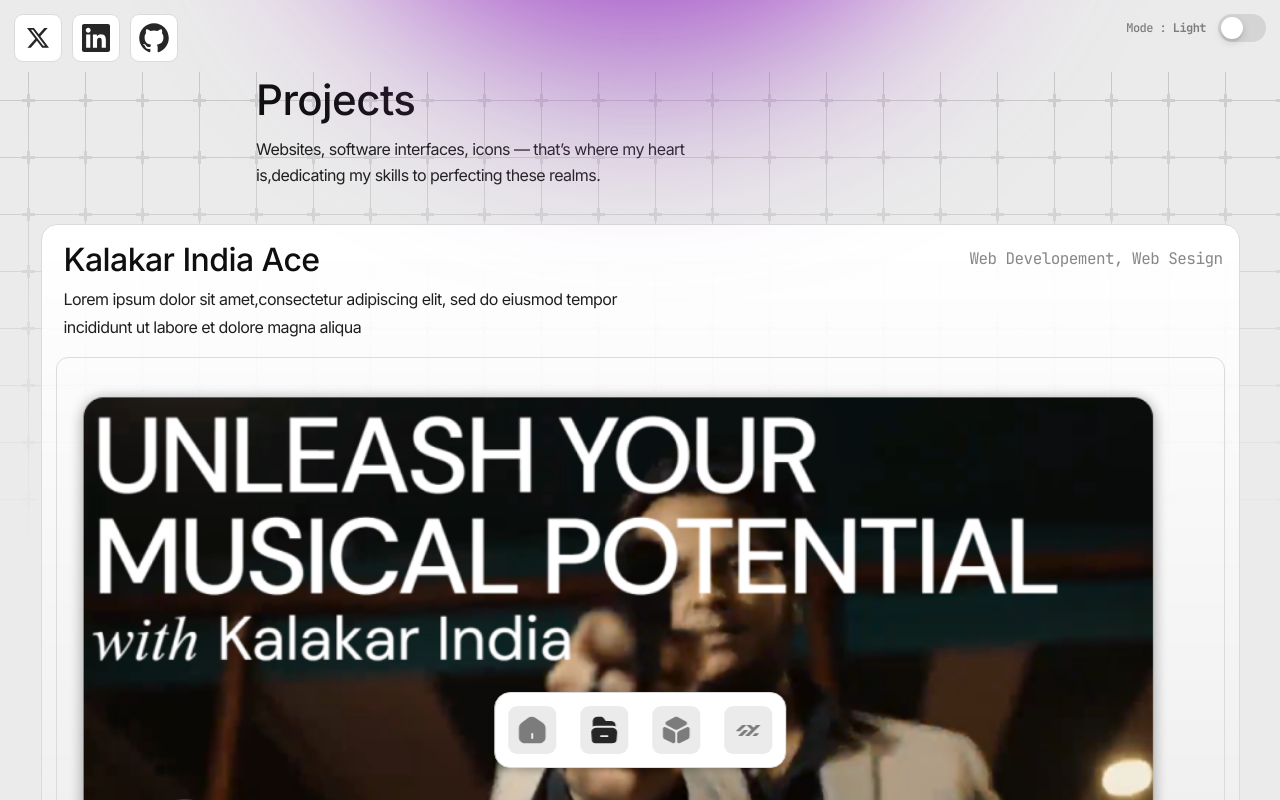
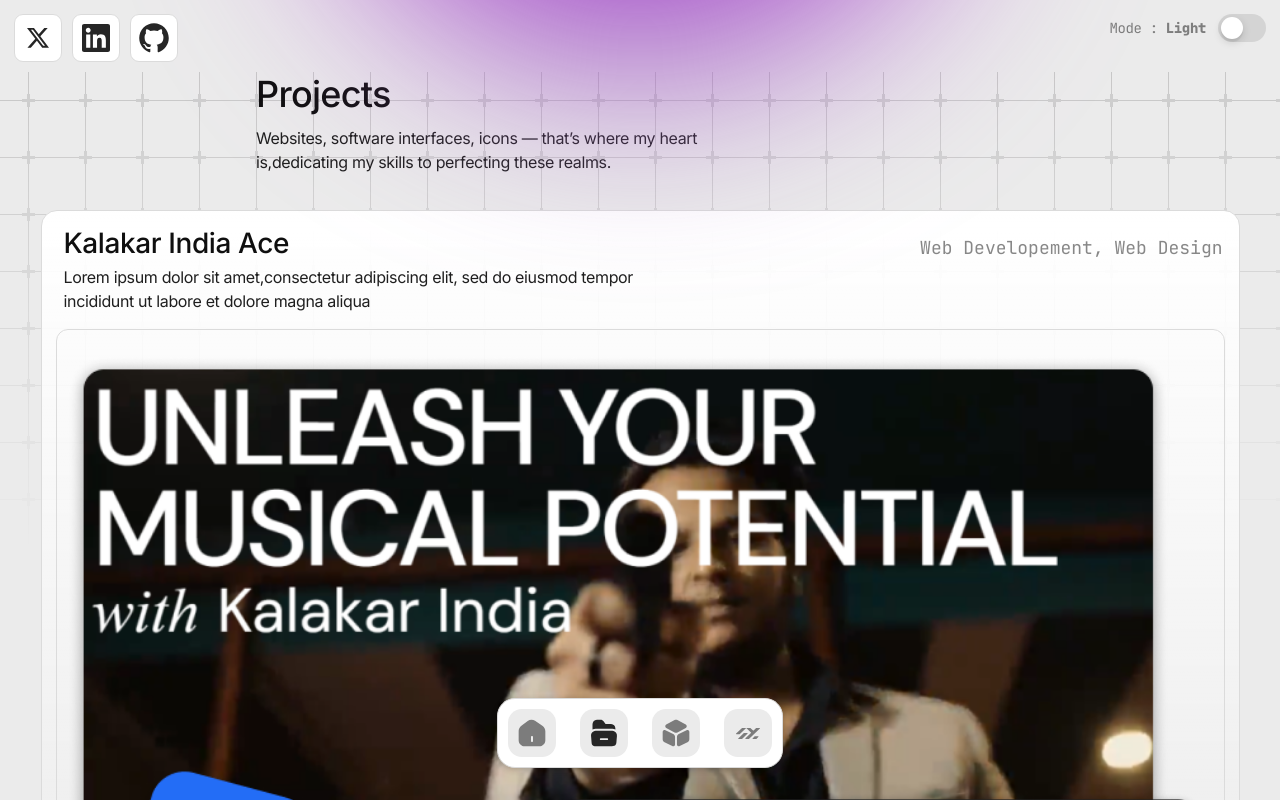
Before and after one commit to Shubham-yelekar/portfolio2024, a React (Vite) app: page /projects in a window 1280 px wide. Shown: the top 800 px of the page. Built offline with nearby package versions, Linux system fonts and the light colour scheme.

Commit message:
converted to rem

```diff
--- a/src/App.css
+++ b/src/App.css
@@ -56,11 +56,10 @@
 
 
 * {
-  padding: 0;
-  margin: 0;
-  box-sizing: border-box;
+
   -webkit-font-smoothing: antialiased;
   -moz-osx-font-smoothing: grayscale;
+  font-size: 62.5%;
   /* outline: 1px solid red; */
 }
 
@@ -88,22 +87,51 @@
 }
 
 h1 {
-  font-size: 56px;
+  font-size: 5.6rem;
   font-weight: 500;
-  line-height:64px;
+  line-height:6.4rem;
   color: var(--text-color);
-  letter-spacing: -0.06rem;
+  letter-spacing: -0.07rem;
 }
 
 h2 {
-  font-size: 42px;
-  line-height:normal;
+  font-size: 4.8rem;
+  line-height:5.6rem;
   color: var(--text-color);
+  letter-spacing: -0.07rem;
+}
+
+h3 {
+  font-size: 3.6rem;
+  line-height:4.4rem;
+  color: var(--text-color);
+  letter-spacing: -0.07rem;
+}
+
+h4 {
+  font-size: 2.8rem;
+  line-height:3.6rem;
+  color: var(--text-color);
+  letter-spacing: -0.04rem;
+}
+
+h5 {
+  font-size: 2.4rem;
+  line-height:3.2rem;
+  color: var(--text-color);
+  letter-spacing: -0.04rem;
+}
+
+h6 {
+  font-size: 1.8rem;
+  line-height:2.6rem;
+  color: var(--text-color);
+  letter-spacing: -0.00rem;
 }
 
 p {
-  font-size: 16px;
-  line-height: normal;
+  font-size: 1.6rem;
+  line-height: 2.4rem;
   font-weight: 400;
   color: var(--text-color);
 }
@@ -111,10 +139,10 @@
 .nav {
   position: fixed;
   left: 50%;
-  bottom: 32px;
+  bottom: 3.2rem;
   transform: translateX(-50%);
-  padding: 0.8rem .8rem ;
-  border-radius: 1rem;
+  padding: 1rem 1rem ;
+  border-radius: 1.8rem;
   border: 1px solid var(--border-gray);
   background: var(--nav-color);
   backdrop-filter: blur(5px);
@@ -124,20 +152,20 @@
 
 .nav ul {
   display: flex;
-  gap: 24px;
+  gap: 2.4rem;
 }
 
 
 
 .nav-link a {
-  width: 48px;
-  height: 48px;
+  width: 4.8rem;
+  height: 4.8rem;
   display: flex;
   align-items:center ;
   justify-content: center;
   color: var(--light-gray);
   transition: all 300ms ease-in-out;
-  border-radius: 9px;
+  border-radius: 1.4rem;
   background: var(--nav-icon-box);
 }
 
@@ -146,8 +174,8 @@
   font-family: var(--font-mono);
   color: var(--nav-icon-higlight);
   font-weight: 200;
-  font-size: 14px;
-  top: -24px;
+  font-size: 1.4rem;
+  top: -2.4rem;
   opacity: 0;
   visibility: hidden;
   filter: invert(75%);
@@ -236,7 +264,7 @@
   background-repeat: repeat;
   width: 100vw;
   height: auto;
-  aspect-ratio: 8/3;
+  aspect-ratio: 6/1;
   position: absolute;
   top: 0%;
 
@@ -246,9 +274,9 @@
 }
 
 .hero-wrapper{
-  width:700px ;
+  width:70rem ;
   margin: 0 auto;
-  padding-left: 56px ;
+  padding-left: 5.6rem ;
   /* position: absolute;
   z-index: 10;
   left: 50%;
@@ -259,10 +287,13 @@
   text-wrap: nowrap;
 }
 
+.fancy-image-box {
+  width: 6.4rem;
+  height: 6.4rem;
+}
+
 
 .profile-img {
-  width: 64px;
-  height: 64px;
   background-image: url(/public/assets/various/image.png);
   background-position: center;
   background-size: contain;
@@ -271,8 +302,6 @@
 }
 
 .terminal {
-  width: 64px;
-  height: 64px;
   background-image: url(/public/assets/various/terminal.png);
   background-position: center;
   background-repeat: no-repeat;
@@ -280,8 +309,7 @@
 }
 
 .figma {
-  width: 64px;
-  height: 64px;
+
   background-image: url(/public/assets/various/figma.png);
   background-position: center;
   background-repeat: no-repeat;
@@ -289,8 +317,6 @@
 }
 
 .mumbai {
-  width: 64px;
-  height: 64px;
   background-image: url(/public/assets/various/mumbai.png);
   background-position: center;
   background-repeat: no-repeat;
@@ -317,28 +343,32 @@
 
 .highlight-text-mono {
   font-family: "JetBrains Mono", monospace;
-  margin: 18px 2px 10px;
+  margin: 1.8rem 0.2rem 1rem;
   color: var(--text-color);
 }
 
 .hero-wrapper p{
-  margin: 10px 0px;
+  margin: 1rem 0px;
   font-weight: 400;
-  font-weight: 14px;
-  line-height: 1.6rem ;
+  font-size: 1.6rem;
+  line-height: 2.4rem ;
   letter-spacing: -0.02rem;
   color: var(--text-color-2);
 
     width: 60ch;
     text-wrap: wrap;
+}
 
+.hero-wrapper span{
+  font-size: 1.6rem;
+  line-height: 2.4rem ;
 }
 
 .dotted-line {
   width: 100%;
   height: 1px;
   border-top: 2px dashed var(--border-gray);
-  margin: 16px 0px;
+  margin: 1.6rem 0rem;
 }
 
 .social-links {
@@ -377,16 +407,12 @@
 .title-wrapper {
   position: relative;
   max-width: 768px;
-  margin: 72px auto 36px;
-}
-.title-wrapper h2 {
-
-  line-height:56px ;
+  margin: 7.2rem auto 3.6rem;
 }
 
+
 .title-wrapper p {
-  margin-top: 8px;
-  line-height: 26px;
+  margin-top: 1rem;
   width: 48ch;
   color: var(--text-color-2);
 }
@@ -532,44 +558,26 @@
   transition: all 400ms ease-in-out;
 }
 
-/* .project-card-image img {
-  object-position: center center;
-  object-fit: cover;
-  image-rendering: auto;
-  } */
-
-  .project-info img {
+.project-info img {
     width: 100%;
     height: 100%;
-  }
-
-  /* .project-card img {
-    object-fit: cover;
-    border-radius: 16px;
-    transition: all 300ms cubic-bezier(0.25, 1, 0.5, 1);
-
-    } */
+}
 
 
-    /* background: linear-gradient(0deg, #000 0%, rgba(0, 0, 0, 0.40) 71.5%, rgba(0, 0, 0, 0.00) 100%); */
-
-    .project-info {
+.project-info {
       display: flex;
       align-items: flex-start;
       flex-direction: column;
       gap: 4px;
-    }
-    .project-info h3 {
+}
+    .project-info h4 {
       color: var(--text-color);
-      line-height: 42px;
-      font-size: 32px;
+
       margin-left: 8px;
       transition: all 300ms ease-in-out;
     }
 
     .project-info p {
-      font-size: 16px;
-      line-height: 28px;
       color: var(--text-color-2);
       width: 50%;
       margin-left: 8px;
@@ -601,14 +609,15 @@
 .project-detail-points h6 {
   font-family: var(--font-mono);
   color: var(--text-color-05);
-  font-size: 14px;
-  margin-bottom: 10px;
+  font-size: 1.4rem;
+  /* margin-bottom: 1rem; */
 }
 
 .project-detail-points li {
   margin: 4px 0px;
   font-weight: 400;
-  font-size: 14px;
+  font-size: 1.4rem;
+  line-height: 2.1rem;
 }
 
 .project-detail-grid {
@@ -627,10 +636,11 @@
   background-color: var(--nav-color);
   border: 1px solid var(--border-gray);
   padding: 8px 24px;
-  border-radius: 24px;
+  border-radius: 2.4rem;
   color: var(--text-color);
   cursor:pointer;
   transition: all 300ms ease-in-out;
+  font-size: 1.4rem;
 }
 
 .link-button:hover {
@@ -690,26 +700,33 @@
 
 .toggle-wrapper {
   position: fixed;
-  top: 14px;
-  right: 14px;
+  top: 1.4rem;
+  right: 1.4rem;
   display: flex;
   align-items: center;
   justify-content: center;
-  gap: 12px;
+  gap: 1.2rem;
 }
 
-.toggle-wrapper h6 {
+.toggle-wrapper label {
   color: var(--text-color-05);
   font-family: var(--font-mono);
-  font-size: 12px;
+  font-size: 1.4rem;
   text-transform: capitalize;
+  font-weight: 400;
+}
+
+.toggle-wrapper label span {
+  font-size: 1.4rem;
+ font-weight: 800;
 }
 
 /* The switch - the box around the slider */
 .toggle-container {
-  width: 48px;
-  height: 28px;
+  width: 4.8rem;
+  height: 2.8rem;
   position: relative;
+
 }
 
 /* Hide default HTML checkbox */
@@ -725,7 +742,7 @@
   height: 100%;
   display: block;
   background-color: #d4d4d4;
-  border-radius: 16px;
+  border-radius: 1.6rem;
   cursor: pointer;
   transition: all 0.2s ease-out;
 }
@@ -757,30 +774,36 @@
 .back-btn {
   position: absolute;
   left: -12%;
-  top: 5%;
+  top: 8%;
   display: flex;
   align-items: center;
-  padding: 8px 8px;
+  justify-content: space-around;
+  padding: 0.8rem 1rem;
   gap: 4px;
   border-radius: 16px;
-  width: 86px;
-  background-color: var(--bg-color);
+  font-size: 1.4rem;
+  /* background-color: var(--nav-color); */
+  border: 1px solid var(--border-gray);
+  border-radius: 2.4rem;
+  max-width: 5.6rem;
 }
+
+
 
 
 @media screen and (max-width:1200px){
   .hero-wrapper {
-    width: 700px;
+    width: 70rem;
   }
 
 
   .hero-wrapper h1 {
-    font-size: 56px;
+    font-size: 5.5rem;
   }
 
   .project-card {
     width: 100%;
-    height: 600px;
+    height: 60rem;
   }
 
 
@@ -795,9 +818,11 @@
 @media screen and (max-width:992px){
 
 
+
+
   .hero-wrapper h1 {
-    font-size: 56px;
-    line-height: 64px;
+    font-size: 48px;
+    line-height: 56px;
   }
 
   .title-wrapper h2 {
@@ -818,38 +843,25 @@
     grid-template-columns: repeat(2,1fr);
   }
 
-  .profile-img {
-    height: 56px;
-    width: 56px;
+  .fancy-image-box {
+    width: 5.6rem;
+    height: 5.6rem;
   }
 
-  .terminal {
-    height: 56px;
-    width: 56px;
-  }
-
-  .figma {
-    height: 56px;
-    width: 56px;
-  }
-
-  .mumbai {
-    height: 56px;
-    width: 56px;
-  }
 
   .title-wrapper p {
     width: 50ch;
-    line-height: 24px;
+    line-height: 2.4rem;
   }
 
   .project-info p {
     width: 40ch;
-    line-height: 24px;
+    line-height: 2.4rem;
   }
 
   .tech-used {
-    font-size: 14px;
+    font-size: 1.4rem;
+    line-height: 1.8rem;
   }
   .back-btn {
     position: unset;
@@ -860,6 +872,12 @@
 
 
 @media screen and (max-width:768px){
+
+  p {
+    font-size: 1.4rem;
+    line-height: 2.2rem;
+  }
+
   .hero-wrapper {
     width: 90%;
     padding-left:0px;
@@ -870,13 +888,12 @@
     line-height: 56px;
   }
   .hero-wrapper p {
-    font-size: 14px;
     width: 80%;
   }
 
   .project-card {
     width: 100%;
-    height: 520px;
+    height: 72svh;
   }
 
   .social-links {
@@ -888,25 +905,12 @@
 
   }
 
-  .profile-img {
-    height: 48px;
-    width: 48px;
+
+  .fancy-image-box {
+    width: 4.8rem;
+    height: 4.8rem;
   }
 
-  .terminal {
-    height: 48px;
-    width: 48px;
-  }
-
-  .figma {
-    height: 48px;
-    width: 48px;
-  }
-
-  .mumbai {
-    height: 48px;
-    width: 48px;
-  }
   .link-box {
     width: 36px;
     height: 36px;
@@ -969,6 +973,16 @@
 }
 
 @media screen and (max-width:576px){
+  h3 {
+    font-size: 3.2rem;
+    line-height: 4.2rem;
+  }
+
+  h4 {
+    font-size: 2.4rem;
+    line-height: 3.2rem;
+  }
+
   .nav {
     bottom: 10px;
   }
@@ -982,38 +996,15 @@
     line-height: 48px;
   }
 
-  /* .profile-img {
-    height: 40px;
-    width: 40px;
+  .title-wrapper {
+    margin: 7.2rem auto 3.2rem;
   }
 
-  .terminal {
-    height: 40px;
-    width: 40px;
+  .title-wrapper p {
+    margin-top: 0.8rem;
   }
 
-  .figma {
-    height: 40px;
-    width: 40px;
-  }
-
-  .mumbai {
-    height: 40px;
-    width: 40px;
-  } */
-
-  .title-wrapper {
-    margin: 64px auto 24px;
-  }
-
-  .title-wrapper h2 {
-    font-size: 32px;
-    line-height:36px ;
-  }
-
-  .project-info h3{
-    font-size: 21px;
-    line-height: 26px;
+  .project-info h4{
     margin: 0;
   }
 
@@ -1054,7 +1045,7 @@
     margin-left: 0;
     margin-bottom: 8px;
     font-size: 14px;
-    line-height: 21px;
+    line-height: 22px;
   }
 
 }
@@ -1063,4 +1054,15 @@
   .figma{
     display: none;
   }
+
+  .project-info p {
+    font-size: 1.3rem;
+    line-height: 2.1rem;
+  }
+
+  .project-info p {
+    font-size: 1.3rem;
+    line-height: 2.1rem;
+  }
+
 }
--- a/src/App.jsx
+++ b/src/App.jsx
@@ -2,13 +2,13 @@
 import '../src/App.css'
 import { createBrowserRouter, createRoutesFromElements, RouterProvider,Route } from 'react-router-dom'
 import MainLayout from './layout/MainLayout'
+import { ThemeProvider } from './Theme-context'
 import Home from './pages/Home'
 import Projects from './pages/Projects'
 import Archives from './pages/Archives'
 import About from './pages/About'
 import PageNotFound from './pages/PageNotFound'
 import ProjectDetails from './pages/ProjectDetails'
-import { ThemeProvider } from './Theme-context'
 
 function App() {
   const router = createBrowserRouter(
--- a/src/components/ToggleSwitch.jsx
+++ b/src/components/ToggleSwitch.jsx
@@ -8,7 +8,7 @@
   const {theme, toggleTheme} = useTheme()
   return (
     <motion.div variants={textVariants} initial="initial" animate="animate" className='toggle-wrapper' >
-      <h6>Mode : <strong>{theme}</strong></h6>
+      <label>Mode : <span>{theme}</span></label>
       <div variants={textVariants} initial="initial" animate="animate" className='toggle-container'>
         <input
         type="checkbox"
--- a/src/icons/ArrowLeft.jsx
+++ b/src/icons/ArrowLeft.jsx
@@ -12,13 +12,13 @@
 
     useEffect(() => {
         const newFillColor = theme === 'dark'
-        ? getCssVariableValue('--nav-icon-color')
-        : getCssVariableValue('--nav-icon-color');
+        ? getCssVariableValue('--text-color')
+        : getCssVariableValue('--text-color');
         setFillColor(newFillColor);
     }, [theme]);
 
   return (
-    <svg xmlns="http://www.w3.org/2000/svg" width="1em" height="1em" viewBox="0 0 1024 1024"><path fill={fillColor} d="M609.408 149.376L277.76 489.6a32 32 0 0 0 0 44.672l331.648 340.352a29.12 29.12 0 0 0 41.728 0a30.59 30.59 0 0 0 0-42.752L339.264 511.936l311.872-319.872a30.59 30.59 0 0 0 0-42.688a29.12 29.12 0 0 0-41.728 0"/></svg>
+    <svg xmlns="http://www.w3.org/2000/svg" width="16px" height="16px" viewBox="0 0 1024 1024"><path fill={fillColor} d="M609.408 149.376L277.76 489.6a32 32 0 0 0 0 44.672l331.648 340.352a29.12 29.12 0 0 0 41.728 0a30.59 30.59 0 0 0 0-42.752L339.264 511.936l311.872-319.872a30.59 30.59 0 0 0 0-42.688a29.12 29.12 0 0 0-41.728 0"/></svg>
   )
 }
 
--- a/src/pages/Archives.jsx
+++ b/src/pages/Archives.jsx
@@ -16,7 +16,7 @@
       <motion.div className='top-blob-archive'></motion.div>
       <motion.div className='top-grid-archive'></motion.div>
       <motion.div variants={childVariants} initial="initial" animate="animate"  className='title-wrapper'>
-        <h2>Archives</h2>
+        <h3>Archives</h3>
         <p>These are all my recent works</p>
         <div className='dotted-line'></div>
       </motion.div>
--- a/src/pages/ProjectDetails.jsx
+++ b/src/pages/ProjectDetails.jsx
@@ -30,7 +30,7 @@
   return (
     <motion.div  variants={textVariants} initial="initial" animate="animate" className='p-4'>
       <motion.div variants={childVariants} className='title-wrapper'>
-        <Link to="/projects" className='back-btn' > <ArrowLeft/> <span>Back</span></Link>
+        <Link to="/projects" className='back-btn' >Back</Link>
         <h2>{project.name}</h2>
         <div className='flex gap-4 justify-between mt-4'>
           <div className='project-detail-points'>
--- a/src/pages/Projects.jsx
+++ b/src/pages/Projects.jsx
@@ -10,12 +10,12 @@
     name: 'Kalakar India Ace',
     description: 'Lorem ipsum dolor sit amet,consectetur adipiscing elit, sed do eiusmod tempor incididunt ut labore et dolore magna aliqua',
     thumbnail: '/assets/projects/kalakar-india-ace/thumb-image-desktop.png',
-    tech : 'Web Developement, Web Sesign'
+    tech : 'Web Developement, Web Design'
    },
   { id: 2, name: 'Apple Clone',
     description: 'Description of Project Two',
     thumbnail: '/assets/projects/apple-website-clone/apple-image.jpg',
-     tech : 'Web Developement, Web Sesign'
+     tech : 'Web Developement, Web Design'
   },
   { id: 3, name: 'Portfolio 1.0', description: 'Description of Project One', thumbnail: '/assets/projects/portfolio-1/thumb-1.jpg' },
   { id: 4, name: 'Project', description: 'Description of Project One', thumbnail: '/assets/projects/project-1/thumb-1.jpg' }
@@ -27,16 +27,16 @@
       <motion.div className='top-blob-projects'></motion.div>
       <motion.div className='top-grid-projects'></motion.div>
       <motion.div variants={childVariants} className='title-wrapper'>
-        <h2>Projects</h2>
-        <p>Websites, software interfaces, icons — that’s where my heart is,dedicating my skills to perfecting these realms.</p>
+        <h3>Projects</h3>
+        <p className='italic'>Websites, software interfaces, icons — that’s where my heart is,dedicating my skills to perfecting these realms.</p>
       </motion.div>
       <motion.div variants={textVariants} initial="initial" animate="animate" className='projects-wrapper'>
       {projects.map((project) => (
           <Link to={`/projects/${project.id}`} key={project.id} className='project-card '>
 
             <div className='project-info'>
-                <h3>{project.name}</h3>
-                <h5 className='tech-used'>{project.tech}</h5>
+                <h4>{project.name}</h4>
+                <h6 className='tech-used'>{project.tech}</h6>
                 <p>{project.description}</p>
             </div>
             {/* <img src={project.thumbnail} alt={project.name} /> */}
```
Also changed, not shown: src/pages/Home.jsx (+4 -4 lines), public/assets/various/line.png.
